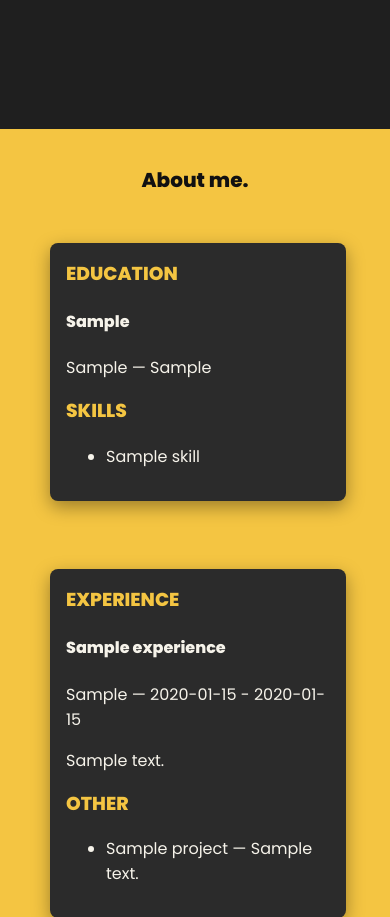
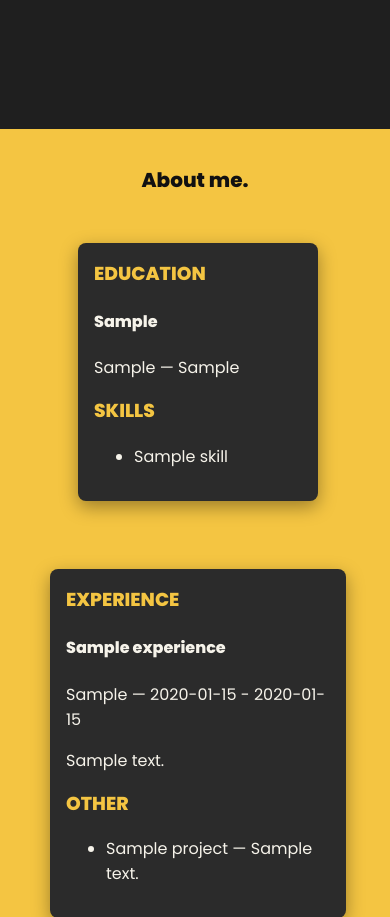
Before and after one commit to szilve60/resume, a Django app: page / in a window 390 px wide; the page is wider, and only the part inside the window is pictured. Shown: the part 1146-2063 px from the top of that part. Run offline with Django 4.2, Linux system fonts and the light colour scheme; data comes from the database, SQL or seed files in the repository; tables that the repository leaves empty hold one stand-in row (values such as "Sample post"); grey boxes marked "Sample" are stand-in pictures.

Commit message:
Center mobile content: center grid items and card widths

```diff
--- a/resume/static/css/style.css
+++ b/resume/static/css/style.css
@@ -76,7 +76,9 @@ main{display:block}
   .hero{flex-direction:column}
   .hero-right{width:100%;}
   .profile{width:220px;height:280px}
-  .content-grid{grid-template-columns:1fr;gap:20px;padding:18px}
+  .content-grid{grid-template-columns:1fr;gap:20px;padding:18px;justify-items:center;align-items:start}
+  .col{display:flex;flex-direction:column;align-items:center}
+  .card, .skill-card, .ai-card{width:100%;max-width:720px}
   .hero{padding:28px 18px;min-height:calc(100vh - 120px)}
   .hero-title{font-size:36px}
   .hero-name{font-size:40px}
```
